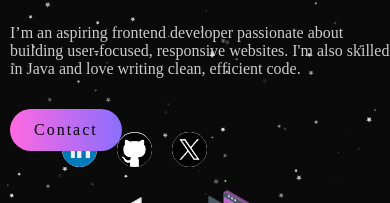
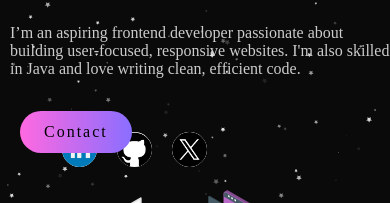
Before and after one commit to chezhianch/Animated-React-Portfolio, a React (Vite) app: page / in a window 390 px wide. Shown: the part 319-522 px from the top of the page. Built offline with nearby package versions, Linux system fonts and the light colour scheme.

Commit message:
Update App.css

```diff
--- a/src/App.css
+++ b/src/App.css
@@ -485,10 +485,10 @@ gap: 30px;
 
   .cnt-btn {
     position: static;
-    margin-top: 20px;
-    margin-right: 10px;
+    margin-top: 25px;
+
     position: absolute;
-    left:50px;
+    left:60px;
   }
 
   /* About Section */
```
